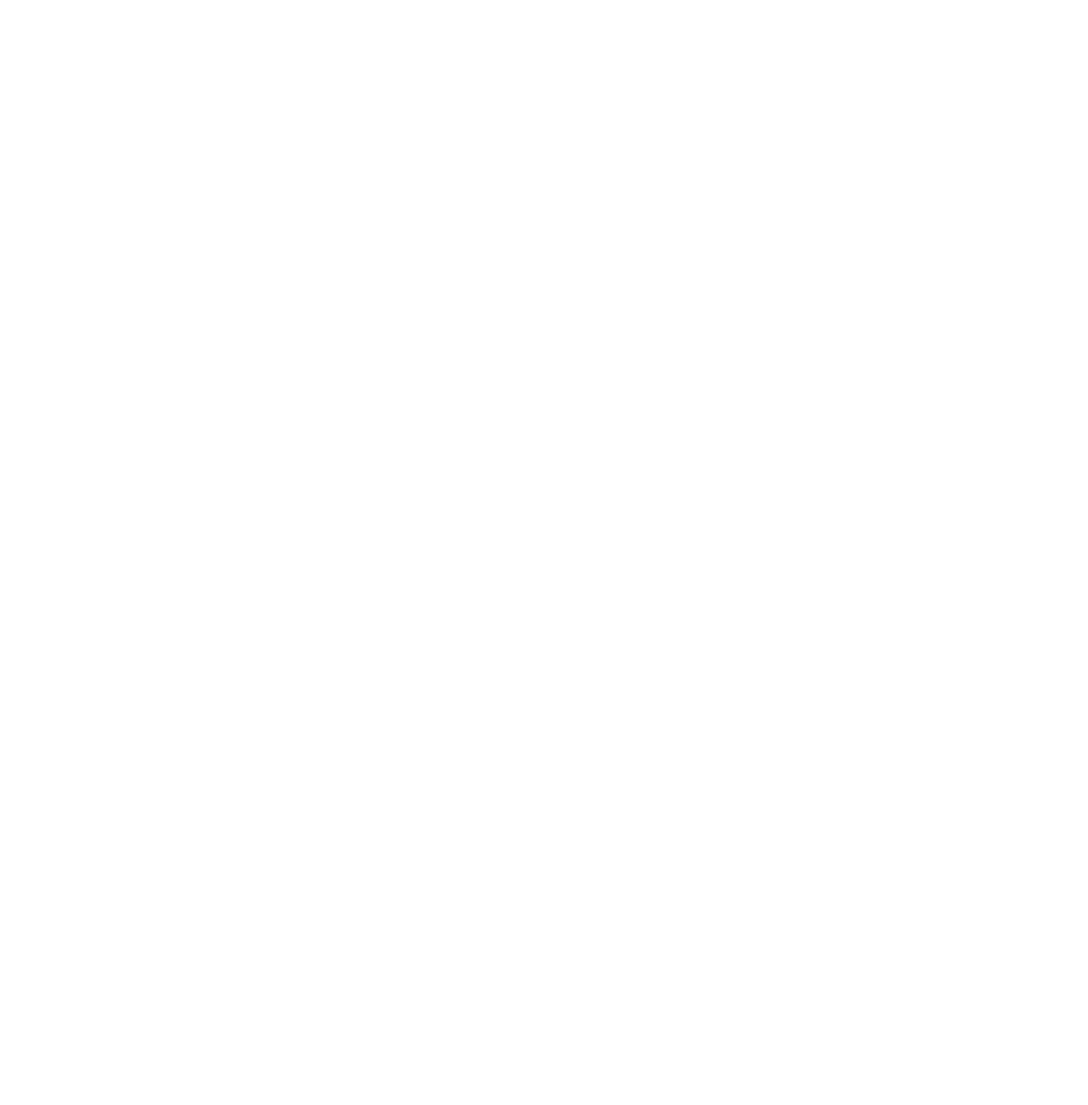
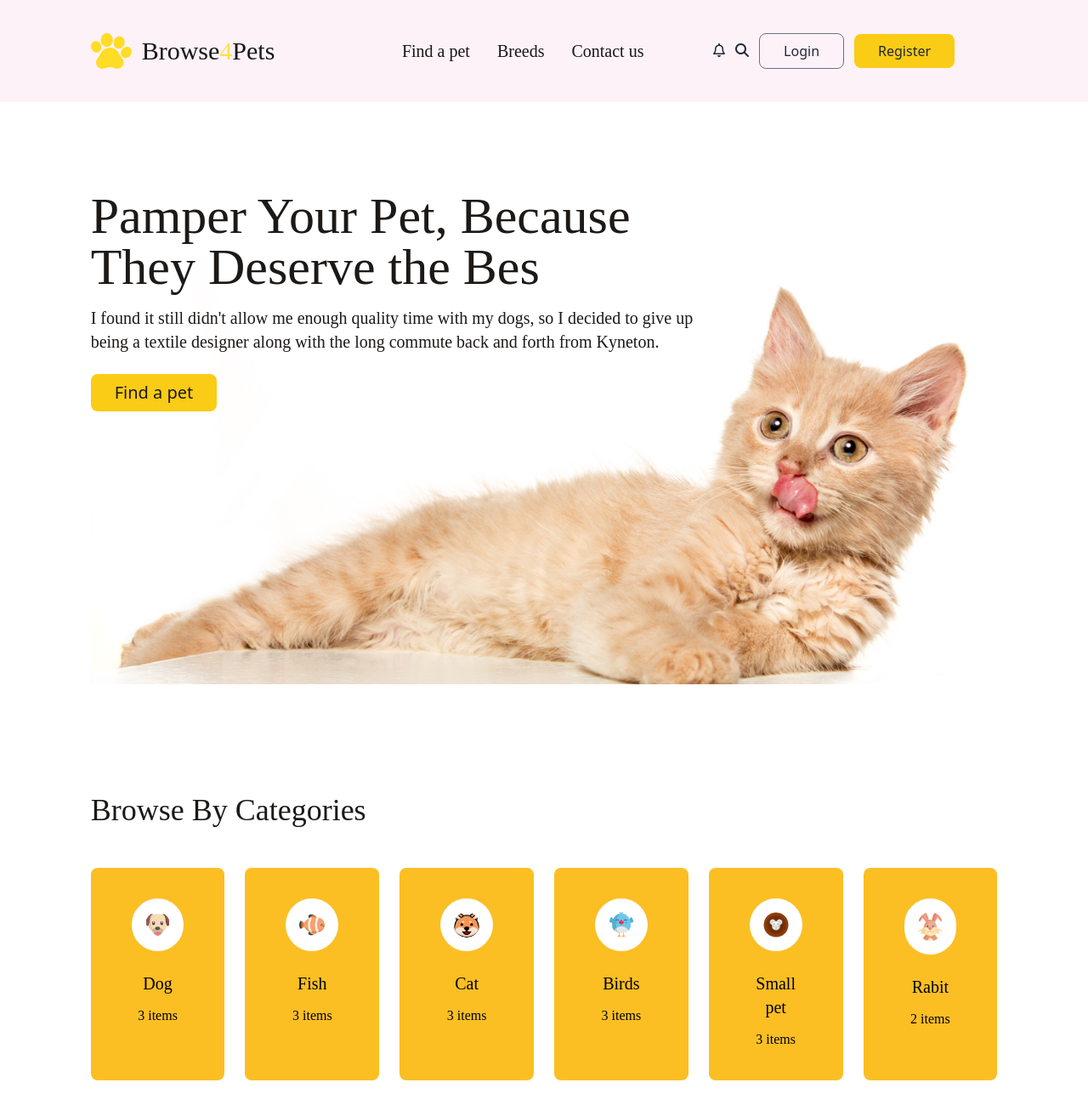
Before and after one commit to IqbalM42/pet-shop, a plain HTML site: page index.html in a window 1280 px wide. Shown: the whole page at 85% size. Before the commit the page ends 800 px from the top, so only its background shows below. Drawn offline with nearby package versions, Linux system fonts and the light colour scheme; a web font is replaced by a local one.

Commit message:
added header and category section

```diff
--- a/index.html
+++ b/index.html
@@ -26,8 +26,119 @@
           }
         }
       </script>
+      <style>
+        h1, h2, h3{
+          font-family: ADLaM Display;
+        }
+        p, h4, a, input{
+          font-family: sura;
+        }
+      </style>
 </head>
 <body>
+    <header class="mb-32" >
+      <section class="bg-pink-50 mb-20">
+          <!-- nav bar -->
+          <div class=" w-10/12 mx-auto  grid  lg:grid-cols-3 gap-8 items-center py-9 relative">
+            <!-- nav bar logo -->
+             <div class="flex gap-3 items-center">
+                <img src="./c1-assets/logo-header.png" alt="A logo image">
+                <h4 class="text-3xl text-neutral-900 font-normal">Browse<span class="text-yellow-300">4</span>Pets</h4>
+             </div>
+             <a href="#" class="visible lg:hidden absolute right-0 top-12"><i class="fa-solid fa-bars"></i></a>
+
+            <!-- nav bar menu -->
+             <div class="invisible lg:visible">
+                <ul class="flex items-center gap-8">
+                    <li><a href="#" class="text-xl text-neutral-900">Find a pet</a></li>
+                    <li><a href="#" class="text-xl text-neutral-900">Breeds</a></li>
+                    <li><a href="#" class="text-xl text-neutral-900">Contact us</a></li>
+                </ul>
+             </div>
+
+             <!-- nav bar login -->
+              <div class="invisible lg:visible">
+                <div class="flex gap-3 items-center ">
+                    <a href="#"><i class="fa-regular fa-bell"></i></a>
+                    <a href="#"><i class="fa-solid fa-magnifying-glass"></i></a>
+                    <input type="submit" value="Login" class="px-7 py-2 rounded-lg border border-gray-500">
+                    <input type="submit" value="Register" class="px-7 py-2 rounded-lg bg-yellow-400">
+                </div>
+            </div>
+
+         </div>
+
+      </section>
+
+      <!-- hero aria -->
+       <section class="w-10/12 mx-auto flex flex-col-reverse gap-8 lg:relative ">
+
+        <div class="">
+          <img src="./c1-assets/cat-big.png" alt="A banner image">
+        </div>
+        <div class="lg:w-4/6 pt-6 lg:absolute top-0">
+            <h1 class="text-2xl lg:text-6xl text-stone-900 font-normal mb-4">Pamper Your Pet, Because They Deserve the Bes</h1>
+            <p class="mb-6 text-xl text-stone-900 font-normal">I found it still didn't allow me enough quality time with my dogs, so I decided to give up being a textile designer along with the long commute back and forth from Kyneton.</p>
+            <button class="px-7 py-2 rounded-lg bg-yellow-400 text-xl text-stone-900">Find a pet</button>
+        </div>
+      </section>
+    </header>
+
+    <main class="w-10/12 mx-auto">
+      <!-- category section -->
+      <section class="mb-32">
+        <h2 class="text-4xl text-stone-900 font-normal mb-12">Browse By Categories</h2>
+
+        <!-- category card -->
+         <div class="grid grid-cols-2 gap-6 lg:grid-cols-6">
+          <!-- card 1 -->
+            <div class="bg-amber-400 px-12 py-9 text-center rounded-lg">
+              <img src="./c1-assets/dog-cartoon.png" alt="A card picture" class="mb-6 px-4 py-4 bg-white rounded-full mx-auto">
+              <h3 class="text-xl text-black font-normal mb-3">Dog</h3>
+              <p class="text-base text-black font-normal">3 items</p>
+            </div>
+
+          <!-- card 2 -->
+            <div class="bg-amber-400 px-12 py-9 text-center rounded-lg">
+              <img src="./c1-assets/fish-cartoon.png" alt="A card picture" class="mb-6 px-4 py-4 bg-white rounded-full mx-auto">
+              <h3 class="text-xl text-black font-normal mb-3">Fish</h3>
+              <p class="text-base text-black font-normal">3 items</p>
+            </div>
+          <!-- card 3 -->
+            <div class="bg-amber-400 px-12 py-9 text-center rounded-lg">
+              <img src="./c1-assets/cat-cartoon.png" alt="A card picture" class="mb-6 px-4 py-4 bg-white rounded-full mx-auto">
+              <h3 class="text-xl text-black font-normal mb-3">Cat</h3>
+              <p class="text-base text-black font-normal">3 items</p>
+            </div>
+          <!-- card 4 -->
+            <div class="bg-amber-400 px-12 py-9 text-center rounded-lg">
+              <img src="./c1-assets/bird-cartoon.png" alt="A card picture" class="mb-6 px-4 py-4 bg-white rounded-full mx-auto">
+              <h3 class="text-xl text-black font-normal mb-3">Birds</h3>
+              <p class="text-base text-black font-normal">3 items</p>
+            </div>
+          <!-- card 5 -->
+            <div class="bg-amber-400 px-12 py-9 text-center rounded-lg">
+              <img src="./c1-assets/mouse-cartoon.png" alt="A card picture" class="mb-6 px-4 py-4 bg-white rounded-full mx-auto">
+              <h3 class="text-xl text-black font-normal mb-3">Small pet</h3>
+              <p class="text-base text-black font-normal">3 items</p>
+            </div>
+          <!-- card 6 -->
+            <div class="bg-amber-400 px-12 py-9 text-center rounded-lg">
+              <img src="./c1-assets/rabbit-cartoon.png" alt="A card picture" class="mb-6 px-4 py-4 bg-white rounded-full mx-auto">
+              <h3 class="text-xl text-black font-normal mb-3">Rabit</h3>
+              <p class="text-base text-black font-normal">2 items</p>
+            </div>
+
+         </div>
+      </section>
+
+
+    </main>
+
+    <footer>
+
+
+    </footer>
 
 </body>
 </html>
```
